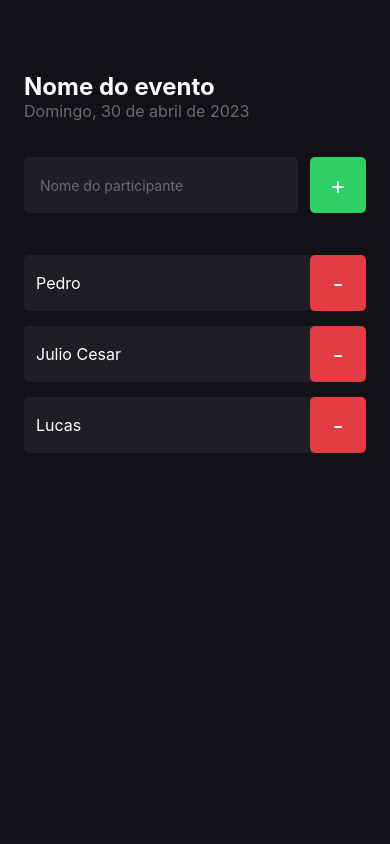
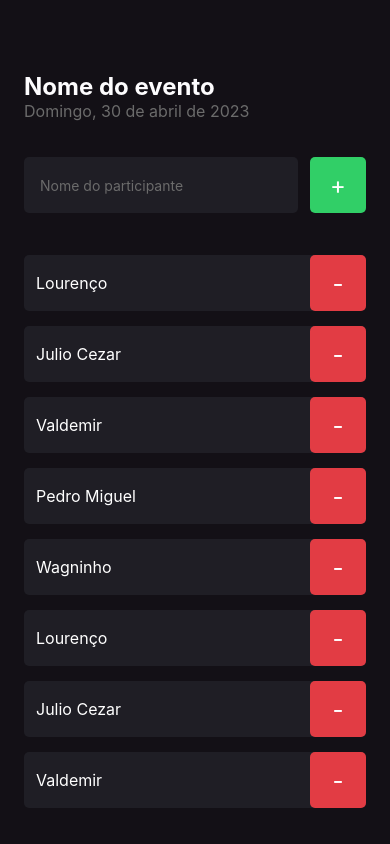
Before and after one commit to pedro-demeu/Imhere-mobile-project, a React Native app: screen / in a window 390 px wide. Built offline with nearby package versions, Linux system fonts and the light colour scheme.

Commit message:
feat: learned to use ScrollView in list

```diff
--- a/src/home/index.tsx
+++ b/src/home/index.tsx
@@ -1,7 +1,20 @@
-import { Text, View, StatusBar, TextInput, TouchableOpacity } from 'react-native';
+import { Text, View, StatusBar, TextInput, TouchableOpacity, ScrollView } from 'react-native';
 import { styles } from './styles';
 import { Participant } from '../components/Participant';
 export default function Home() {
+
+    const participants = [
+        'Lourenço',
+        'Julio Cezar',
+        'Valdemir',
+        "Pedro Miguel",
+        "Wagninho",
+        'Lourenço',
+        'Julio Cezar',
+        'Valdemir',
+        "Pedro Miguel",
+        "Wagninho",
+    ]
 
     const handleParticipantAdd = () => {
         console.log("clicked!");
@@ -24,10 +37,13 @@ export default function Home() {
                     <Text style={styles.buttonText}>+</Text>
                 </TouchableOpacity>
             </View>
-
-            <Participant name='Pedro' />
-            <Participant name="Julio Cesar" />
-            <Participant name="Lucas" />
+            <ScrollView>
+            {
+                participants.map(participant => (
+                    <Participant name={participant} key={participant}/>
+                ))
+            }
+            </ScrollView>
             <StatusBar />
         </View>
     );
```
